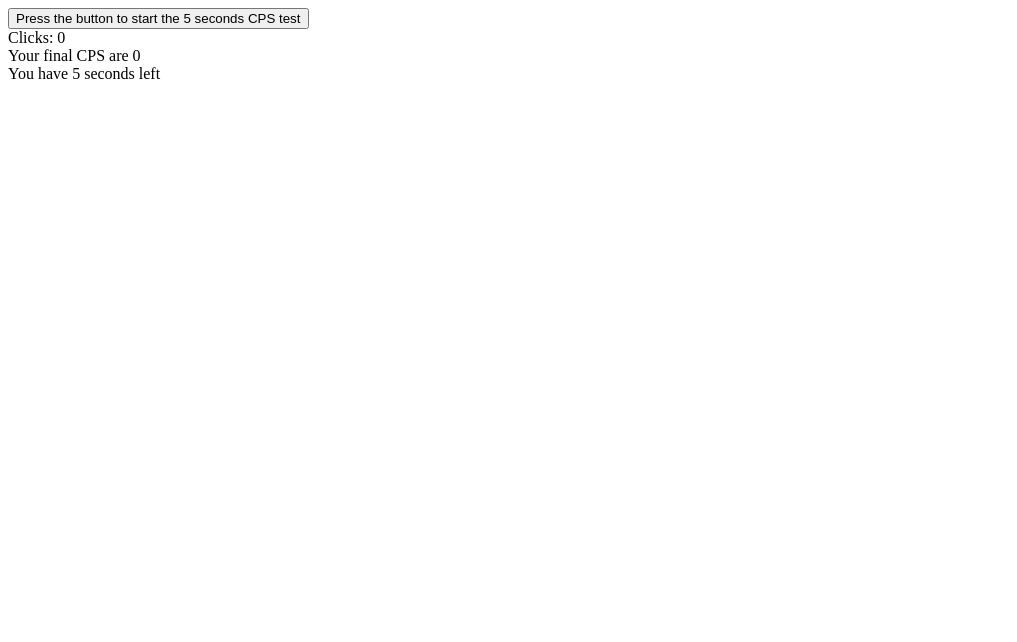
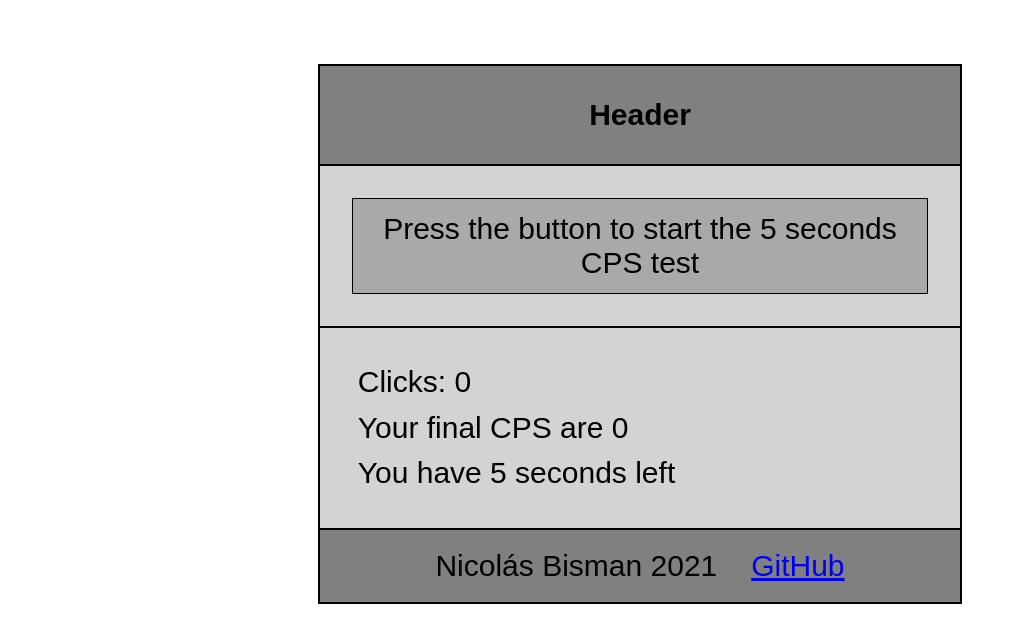
Before and after one commit to nicobisman/cpsTest, a plain HTML site: page index.html in a window 1280 px wide. Shown: the whole page, without its empty margins (0-1017 px from the left). Drawn offline with Linux system fonts and the light colour scheme.

Commit message:
v1.1 | styles, head and footer have been added

```diff
--- a/index.html
+++ b/index.html
@@ -4,13 +4,34 @@
     <meta charset="UTF-8">
     <title>Cps Test</title>
     <script src="scripts.js" type="text/javascript"></script>
+    <link rel="stylesheet" href="styles.css">
 </head>
 <body onload="start()">
-    <button id="buttonStart" onclick="cpsTestStart()"><div>Press the button to start the 5 seconds CPS test</div></button>
-    <button id="buttonLoad" onclick="cpsTestLoad()">Click as fast as posible for five seconds</button>
-    <button id="buttonFinish" onclick="cpsTestStartAgain()">Reset the CPS test results and start again the 5 seconds CPS test</button>
-    <div id="clicks"><br></div>
-    <div id=cpsFinal><br/></div>
-    <div id=countdown></div>
+    <section>
+        <header>Header</header>
+    </section>
+    <section>
+        <div id="cpsButtonContainer">
+            <button id="buttonStart" onclick="cpsTestStart()">Press the button to start the 5 seconds CPS test</button>
+            <button id="buttonLoad" onclick="cpsTestLoad()">Click as fast as posible for five seconds</button>
+            <button id="buttonFinish" onclick="cpsTestStartAgain()">Reset the CPS test results and start again the 5 seconds CPS test</button>
+        </div>
+    </section>
+    <section>
+        <div id="testInfoContainer">
+            <div class="testInfo" id="clicks"><br></div>
+            <div class="testInfo" id=cpsFinal><br/></div>
+            <div class="testInfo" id=countdown></div>
+    </section>
+    <section>
+        <div id="footerContainer">
+            <footer>
+                <ul>
+                    <li>Nicolás Bisman 2021</li>
+                    <li><a href="https://github.com/nicobisman/cpsTest">GitHub</a></li>
+                </ul>
+            </footer>
+        </div>
+    </section>
 </body>
 </html>
--- /dev/null
+++ b/styles.css
@@ -0,0 +1,49 @@
+* {
+    padding: 0;
+    margin: 0;
+}
+body {
+    width: 50%;
+    height: 50%;
+    margin: 5% auto;
+    border: 2px solid black;
+    font-family: sans-serif;
+    font-size: 30px;
+    text-align: center;
+}
+#cpsButtonContainer button {
+    margin-top: 5%;
+    margin-bottom: 5%;
+    padding: 2%;
+    width: 90%;
+    height: 40%;
+    border: 1px solid black;
+    background-color: darkgray;
+    font-size: 30px;
+}
+.testInfo {
+    padding: 1%;
+    text-align: left;
+}
+#testInfoContainer {
+    padding: 5%;
+    border-bottom: 2px solid black;
+    background-color: lightgray;
+}
+#cpsButtonContainer {
+    background-color: lightgray;
+    border-bottom: 2px solid black;
+}
+#footerContainer {
+    background-color: gray;
+}
+#footerContainer li {
+    display: inline-block;
+    padding: 3% 2%;
+}
+header {
+    border-bottom: 2px solid black;
+    padding: 5%;
+    font-weight: bold;
+    background-color: gray;
+}
```
